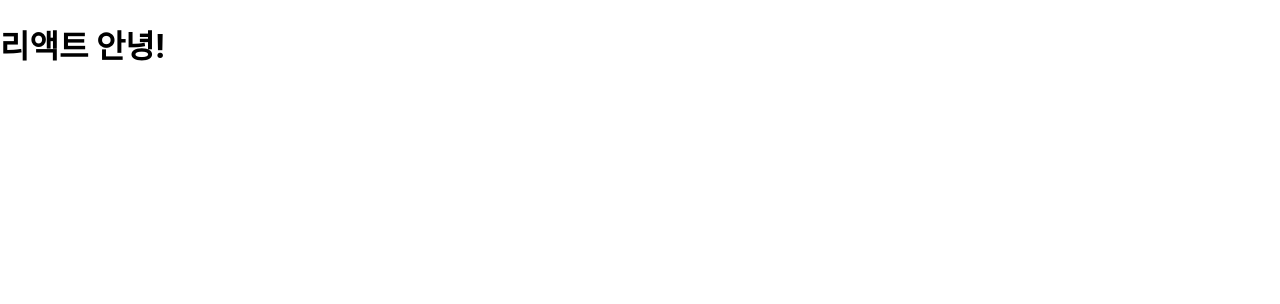
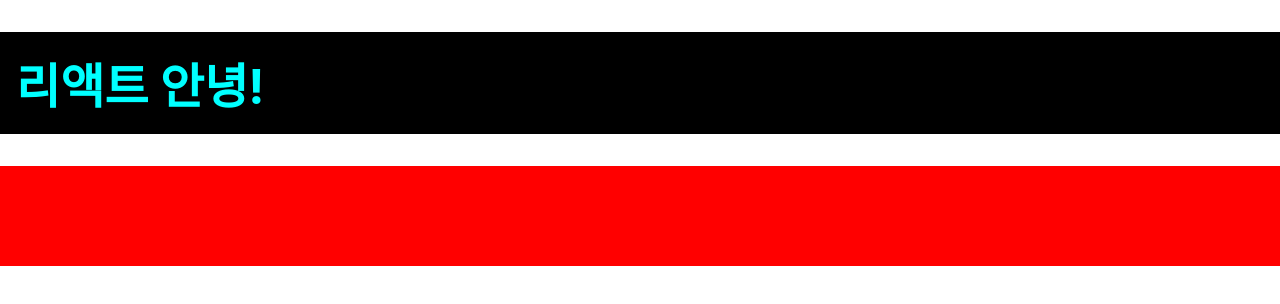
Before and after one commit to ByoungJu1/React-handling-skill, a React (Create React App) app: page / in a window 1280 px wide. Shown: the top 304 px of the page. Built offline with nearby package versions, Linux system fonts and the light colour scheme.

Commit message:
인라인 스타일링

```diff
--- a/src/App.js
+++ b/src/App.js
@@ -2,11 +2,25 @@ import {Fragment} from 'react';
 
 function App() {
     const name = "리액트"
+
+    const style = {
+      backgroundColor: 'black',
+      color: 'aqua',
+      fontSize: '48px',
+      fontWeight: 'bold',
+      padding: 16
+    }
+
+
     return (
       <>
         {name === "리액트" && (
-          <h1>{name} 안녕!</h1>
+          <h1 style={style}>{name} 안녕!</h1>
         )}
+        <div style={{
+          backgroundColor: "red",
+          height: 100
+        }}></div>
       </>
     );
 }
```
